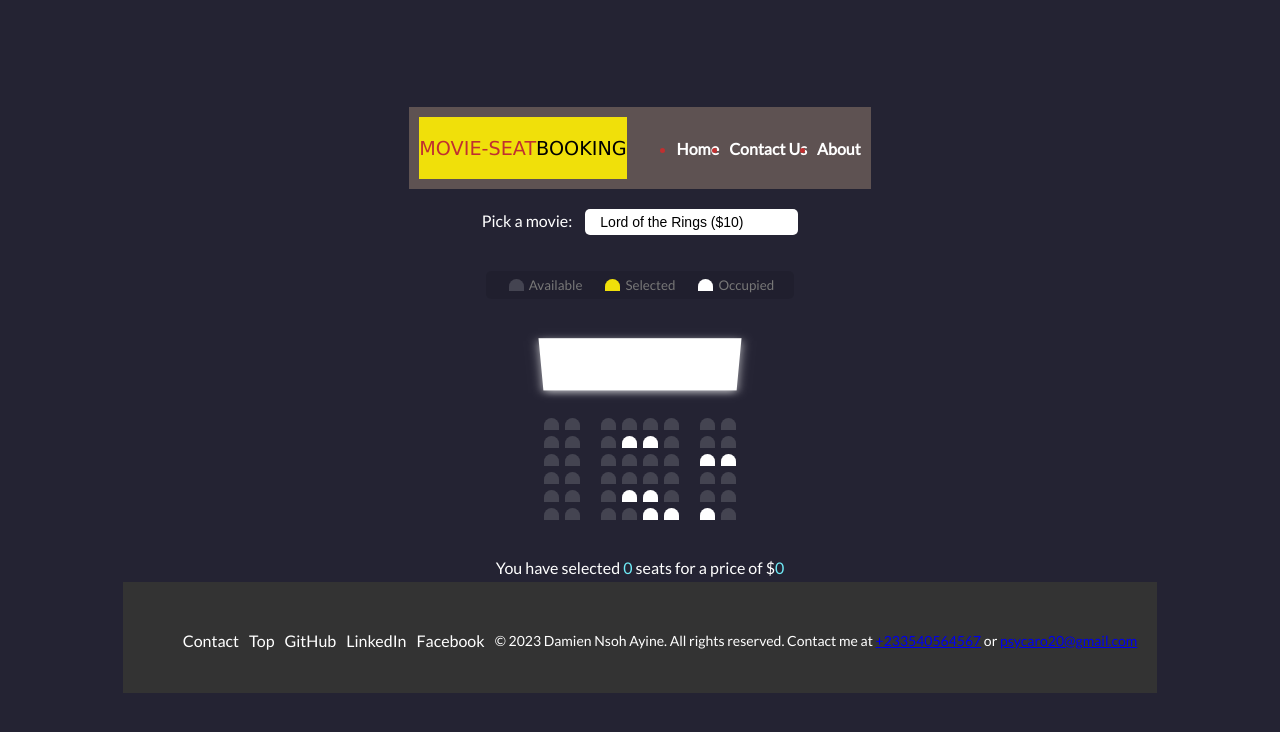
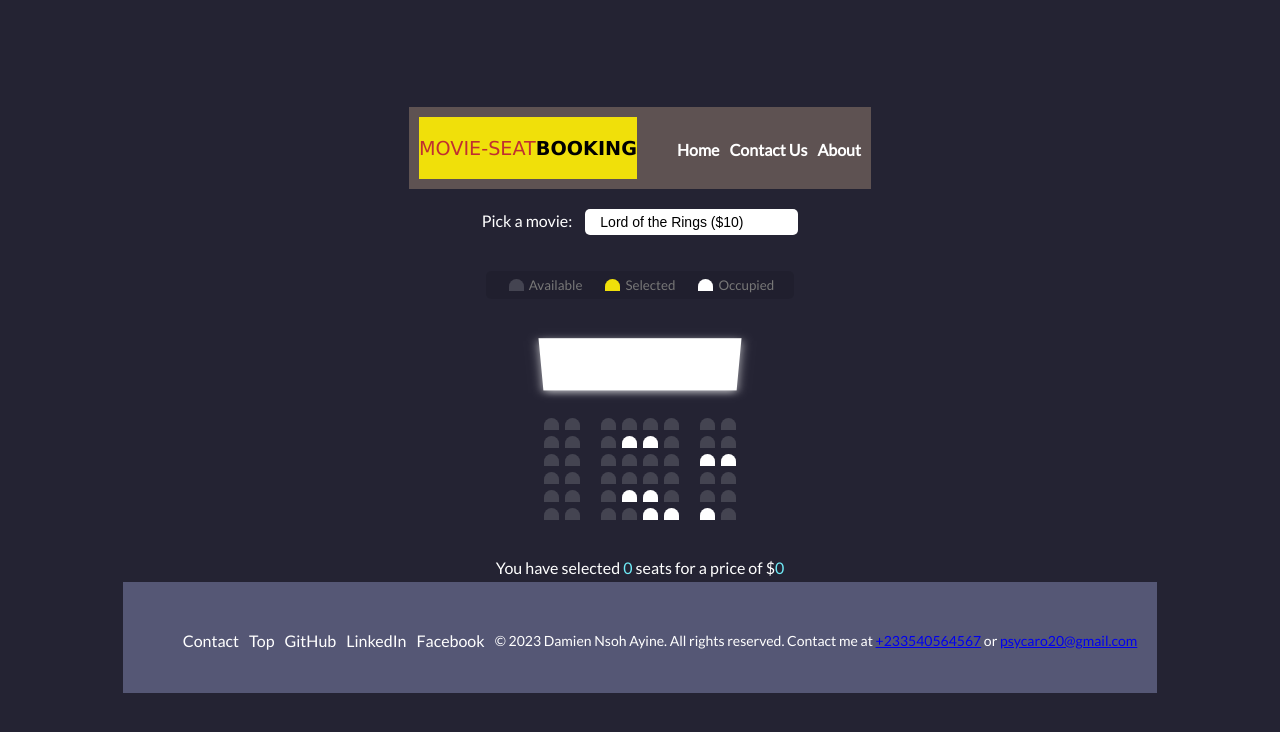
Before and after one commit to Damiennsoh/Movie-Seat-Booking, a plain HTML site: page index.html in a window 1280 px wide. Drawn offline with Linux system fonts and the light colour scheme.

Commit message:
modified the css file

```diff
--- a/style.css
+++ b/style.css
@@ -28,10 +28,12 @@
   display: flex;
   margin-left: auto;
   margin-right: auto;
+  list-style: none;
 }
 
 .navbar li {
   margin-left: 10px;
+  font-size: larger;
 }
 
 .navbar li a {
@@ -47,16 +49,18 @@
 }
 
 .navbar li:first-child {
-  margin-left: 0.5;
+  margin-left: 0px;
 }
 
 
 .movie-homepage span {
   color: #ff0000; /* Color for "BOOKING" */
+  font-weight: bolder;
 }
 
 .movie-homepage span.booking {
   color: black; /* Color for "movie-seat" */
+  font-weight: bolder;
 }
 
 body {
@@ -178,7 +182,7 @@ p.text span {
 } */
 
 .footer {
-  background-color: #333;
+  background-color: rgb(85, 87, 117);
   color: #fff;
   padding: 20px;
 }
```
